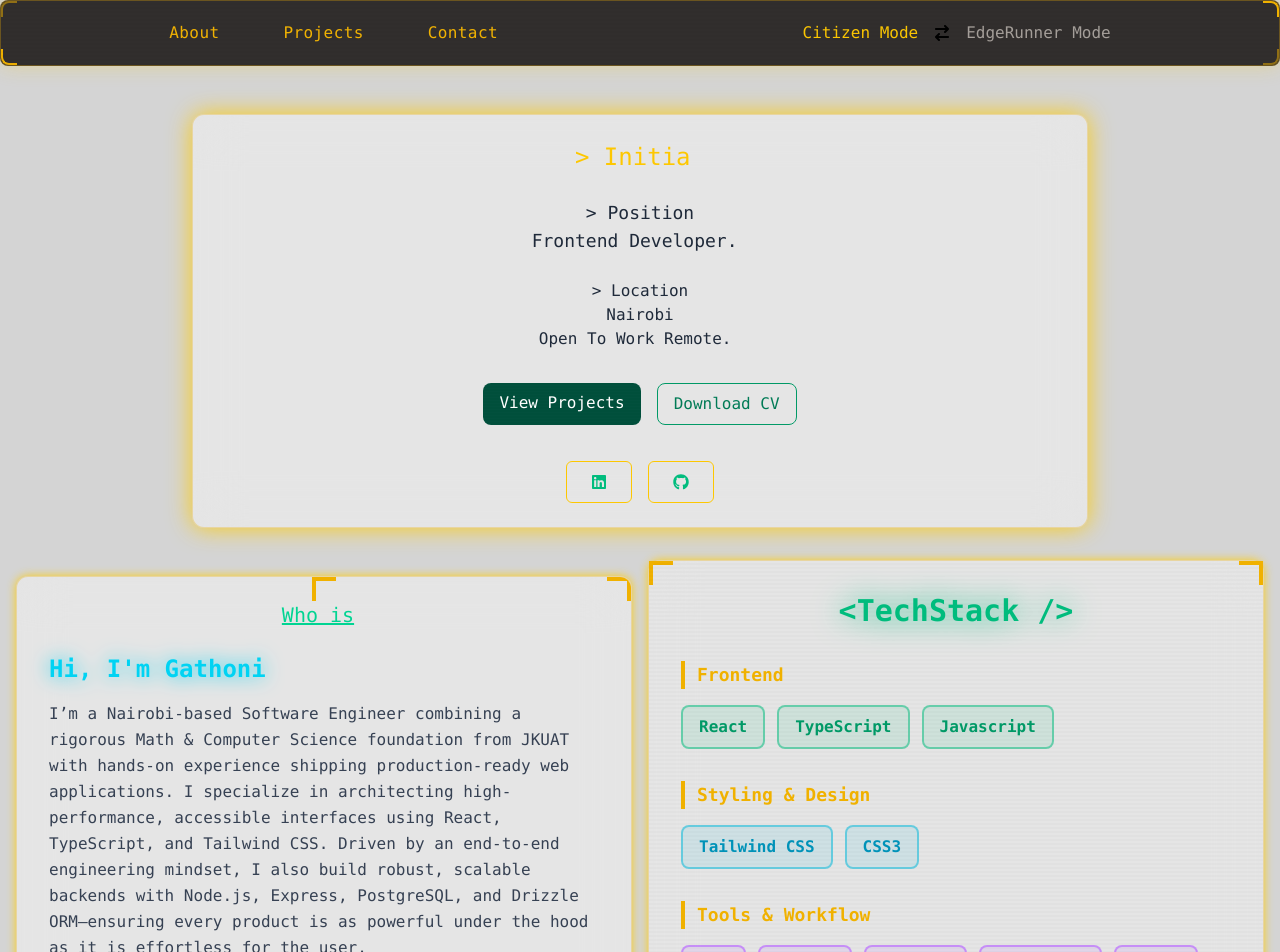
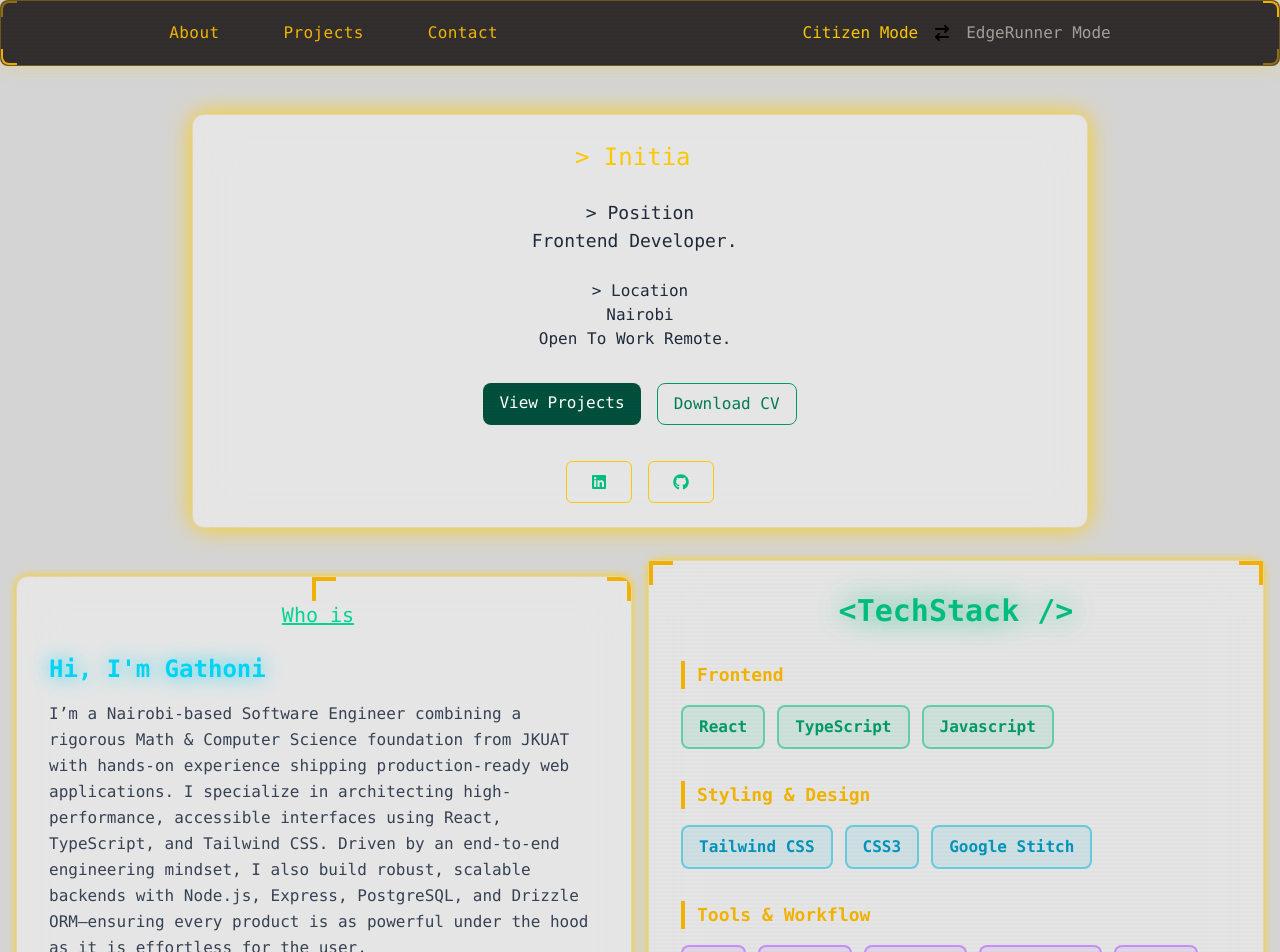
Before and after one commit to Gathoni-K/My-Portfolio, a React (Vite) app: page / in a window 1280 px wide. Shown: the top 952 px of the page. Built offline with nearby package versions, Linux system fonts and the light colour scheme.

Commit message:
updated projects section

```diff
--- a/src/components/sections/TechStack.tsx
+++ b/src/components/sections/TechStack.tsx
@@ -1,6 +1,6 @@
 const TechStack = () => {
     const frontend = ['React', 'TypeScript', 'Javascript'];
-    const styling = ['Tailwind CSS', 'CSS3',];
+    const styling = ['Tailwind CSS', 'CSS3', 'Google Stitch'];
     const tools = ['Git', 'GitHub', 'VS Code', 'Shadcn UI', 'Figma', 'Postman', 'Supabase', 'Drizzle ORM', 'Docker', 'Vercel', 'Render'];
     const backend = ['Node.js', 'Express js'];
     const database = ['PostgreSQL'];
--- a/src/data/projects.ts
+++ b/src/data/projects.ts
@@ -38,10 +38,10 @@ export const projectCategories = [
         id:4,
         title: "AniTrack",
         image: "/Anime.png",
-        description: "AniTrack is a dynamic frontend application engineered to consume the Jikan REST API, delivering a seamless and personalized media tracking experience. Built with React and TypeScript, the platform features real-time search functionality, responsive UI updates, and client-side data persistence via Local Storage. By implementing a strict, component-driven architecture with CSS Modules, I architected a highly efficient global state management system to handle complex user interactions and list mutations.",
+        description: "AniTrack is a dynamic full-stack application that combines real-time anime discovery with an AI-powered recommendation engine. Built with React and TypeScript on the frontend, the platform consumes the Jikan REST API for live anime data and integrates a serverless backend architecture on Vercel to securely host SenpAI — a context-aware AI assistant powered by the Gemini API.The application features real-time search functionality, client-side data persistence via Local Storage, and a conversational AI layer that uses function calling to fetch and synthesize live anime data before responding to the user. The serverless backend manages API key security, CORS handling, and the full AI tool-use loop — from the initial prompt to the tool handoff and final response. Built with a strict component-driven architecture using CSS Modules and a scalable separation of concerns across types, tool definitions, and agent logic.",
         githubUrl: "https://github.com/Gathoni-K/anime-watchlist",
-        liveUrl: "https://anime-watchlist-seven.vercel.app",
-        tech: ["CSS Modules", "React", "TypeScript", "Jikan API"],
+        liveUrl: "https://anitrack-senpai.vercel.app/",
+        tech: ["CSS Modules", "React", "TypeScript", "Jikan API", "Gemini API", "Vercel Serverless Function" ],
         isTeam: false,
     },
     {
@@ -64,6 +64,18 @@ export const projectCategories = [
         projects: [
             {
         id:4,
+        title: "BuildLink",
+        image: "/buildLink.png",
+        description: "BuildLink Kenya is a professional networking and learning platform purpose-built for Kenya's built environment sector — connecting architecture students, interior designers, construction workers, and industry mentors in one community-driven space. Think LinkedIn meets Reddit, designed specifically for the construction and design industry.As a volunteer Frontend Engineer, I contribute directly to the platform's live production codebase — diagnosing real bugs, shipping fixes, and building new features alongside an active development team.Contributions so far:Diagnosed and resolved a broken authentication flow, restoring seamless user login and session management across the platform. Currently developing additional frontend features within the existing React and TypeScript architecture",
+        githubUrl: "https://github.com/buildlink-org/buildlink/tree/grace",
+        liveUrl: "https://buildlink.co.ke/",
+        tech: ["React", "Tailwind CSS", "Shadcn UI", "Typescript" ],
+        isTeam: true,
+        myRole: " Frontend Engineer (Volunteer)",
+
+    },
+            {
+        id:5,
         title: "Logigas",
         image: "/LogiGas.png",
         description: "LogiGas is a smart LPG delivery platform leveraging location intelligence to streamline gas distribution and optimize dispatch efficiency. Serving as the Frontend Engineer, I architected an interactive geospatial dashboard using React, TypeScript, Leaflet.js, and OpenStreetMap to dynamically visualize delivery nodes and render optimized driver routes. By engineering robust route calculation logic and modular map components, I delivered a highly responsive UI that translates complex logistics into a seamless, actionable workflow for both drivers and dispatch teams",
@@ -75,7 +87,7 @@ export const projectCategories = [
 
     },
     {
-        id:5,
+        id:6,
         title: "Canopy",
         image: "/Canopy.png",
         description: "Canopy is a comprehensive forest-monitoring platform designed to empower communities in reporting environmental threats while providing conservation teams with actionable, map-driven analytics. Serving as the Frontend Engineer, I architected the complete dashboard using React, TypeScript, React-Leaflet, and Tailwind CSS to implement dynamic geospatial rendering and data-driven charting. By engineering a modular component structure and robust real-time data patterns, I delivered a highly responsive visualization interface that translates complex environmental metrics into clear, actionable insights.",
@@ -85,7 +97,7 @@ export const projectCategories = [
         myRole: "Frontend Engineer"
     },
     {
-        id:6,
+        id:7,
         title: "DryPlan",
         image: "/eventDetails.jpeg",
         description: "DryPlan is an intelligent event management platform that integrates predictive meteorological data to deliver weather-aware planning insights. Serving as a Frontend Engineer, I architected the core Event Detail interface using React and CSS Modules, engineering dynamic visualizations for hourly weather timelines, precipitation probabilities, and automated contingency workflows. By implementing robust client-server integration across multiple forecasting APIs and meticulously managing complex loading and error states, I delivered a highly resilient and seamless user experience.",
```
Also changed, not shown: public/buildLink.png (added).
